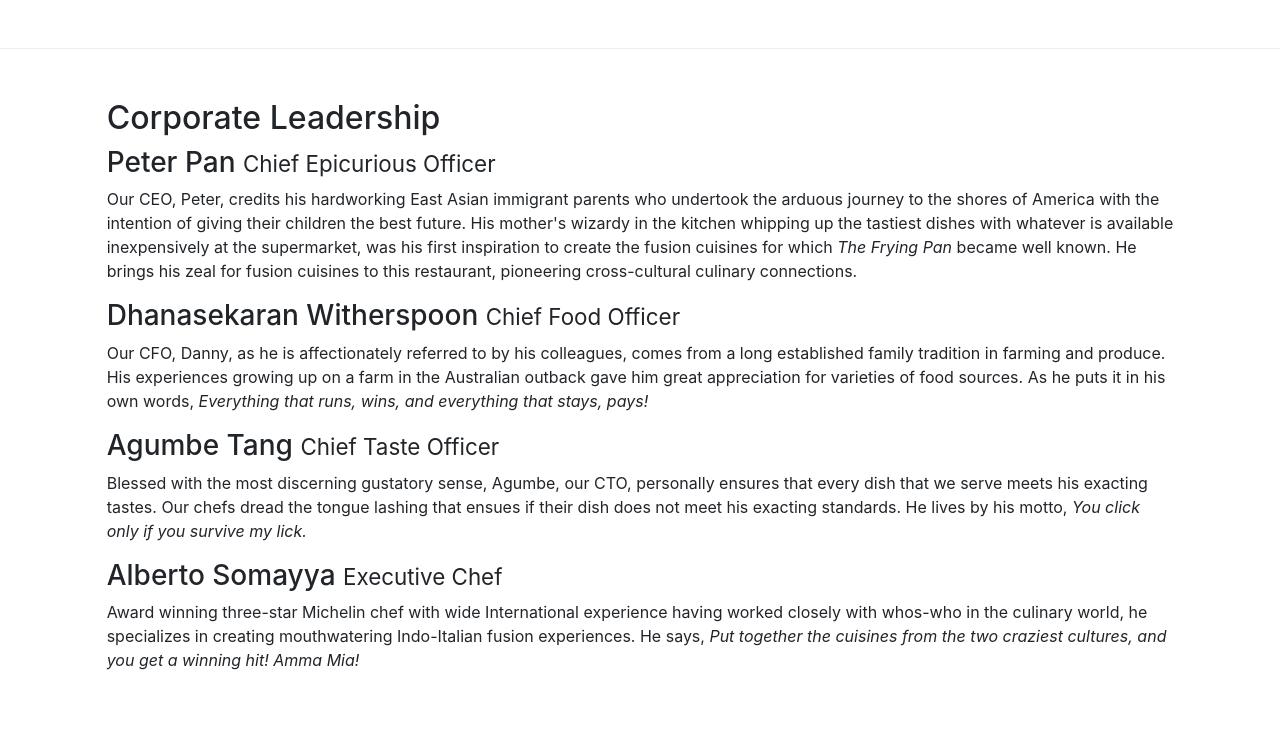
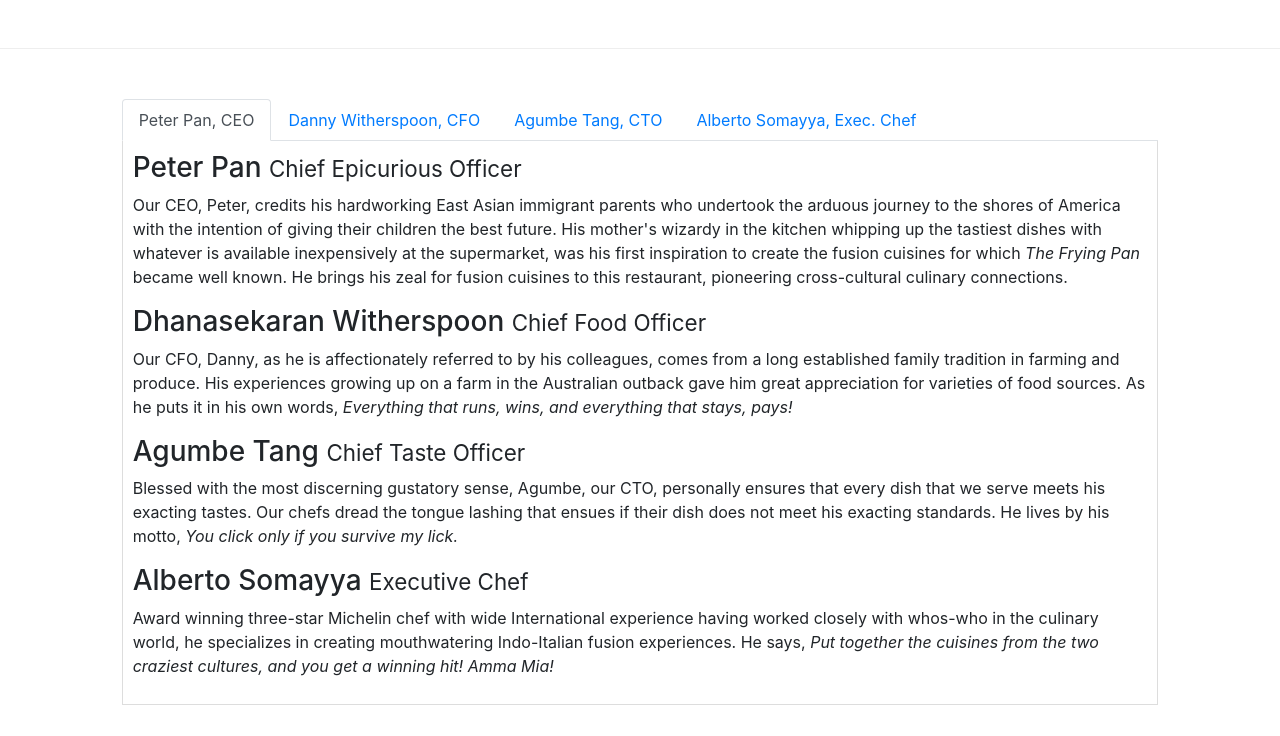
Before and after one commit to hamzaelmorabit/bootstrapCoursera, a website: page aboutus.html in a window 1280 px wide. Shown: the part 1032-1768 px from the top of the page. Drawn offline with nearby package versions, Linux system fonts and the light colour scheme.

Commit message:
JS Tabs navigation

```diff
--- a/aboutus.html
+++ b/aboutus.html
@@ -154,53 +154,93 @@
       </div>
 
       <div class="row row-content col-sm-10 justify-content-center">
-        <div class="">
-          <h2>Corporate Leadership</h2>
+        <div class="col-12">
+          <ul class="nav nav-tabs">
+            <li class="nav-item">
+              <a
+                class="nav-link active"
+                href="#peter"
+                role="tab"
+                data-toggle="tab"
+                >Peter Pan, CEO</a
+              >
+            </li>
+            <li class="nav-item">
+              <a class="nav-link" href="#danny" role="tab" data-toggle="tab"
+                >Danny Witherspoon, CFO</a
+              >
+            </li>
+            <li class="nav-item">
+              <a class="nav-link" href="#agumbe" role="tab" data-toggle="tab"
+                >Agumbe Tang, CTO</a
+              >
+            </li>
+            <li class="nav-item">
+              <a class="nav-link" href="#alberto" role="tab" data-toggle="tab"
+                >Alberto Somayya, Exec. Chef</a
+              >
+            </li>
+          </ul>
+          <div class="tab-content">
+            <div role="tabpanel" role="tabpanel" class="tab-pan fade show active" id="peter">
               <h3>Peter Pan <small>Chief Epicurious Officer</small></h3>
               <p class="d-none d-sm-block">
-            Our CEO, Peter, credits his hardworking East Asian immigrant parents
-            who undertook the arduous journey to the shores of America with the
-            intention of giving their children the best future. His mother's
-            wizardy in the kitchen whipping up the tastiest dishes with whatever
-            is available inexpensively at the supermarket, was his first
-            inspiration to create the fusion cuisines for which
-            <em>The Frying Pan</em> became well known. He brings his zeal for
-            fusion cuisines to this restaurant, pioneering cross-cultural
-            culinary connections.
+                Our CEO, Peter, credits his hardworking East Asian immigrant
+                parents who undertook the arduous journey to the shores of
+                America with the intention of giving their children the best
+                future. His mother's wizardy in the kitchen whipping up the
+                tastiest dishes with whatever is available inexpensively at the
+                supermarket, was his first inspiration to create the fusion
+                cuisines for which
+                <em>The Frying Pan</em> became well known. He brings his zeal
+                for fusion cuisines to this restaurant, pioneering
+                cross-cultural culinary connections.
               </p>
-          <h3>Dhanasekaran Witherspoon <small>Chief Food Officer</small></h3>
+            </div>
+            <div role="tabpanel" class="tab-pan fade show" id="danny">
+              <h3>
+                Dhanasekaran Witherspoon <small>Chief Food Officer</small>
+              </h3>
               <p class="d-none d-sm-block">
                 Our CFO, Danny, as he is affectionately referred to by his
                 colleagues, comes from a long established family tradition in
                 farming and produce. His experiences growing up on a farm in the
-            Australian outback gave him great appreciation for varieties of food
-            sources. As he puts it in his own words,
+                Australian outback gave him great appreciation for varieties of
+                food sources. As he puts it in his own words,
                 <em
-              >Everything that runs, wins, and everything that stays, pays!</em
+                  >Everything that runs, wins, and everything that stays,
+                  pays!</em
                 >
               </p>
+            </div>
+            <div role="tabpanel" class="tab-pan fade show" id="agumbe">
               <h3>Agumbe Tang <small>Chief Taste Officer</small></h3>
               <p class="d-none d-sm-block">
-            Blessed with the most discerning gustatory sense, Agumbe, our CTO,
-            personally ensures that every dish that we serve meets his exacting
-            tastes. Our chefs dread the tongue lashing that ensues if their dish
-            does not meet his exacting standards. He lives by his motto,
+                Blessed with the most discerning gustatory sense, Agumbe, our
+                CTO, personally ensures that every dish that we serve meets his
+                exacting tastes. Our chefs dread the tongue lashing that ensues
+                if their dish does not meet his exacting standards. He lives by
+                his motto,
                 <em>You click only if you survive my lick.</em>
               </p>
+            </div>
+            <div role="tabpanel" class="tab-pan fade show" id="alberto">
               <h3>Alberto Somayya <small>Executive Chef</small></h3>
               <p class="d-none d-sm-block">
                 Award winning three-star Michelin chef with wide International
                 experience having worked closely with whos-who in the culinary
-            world, he specializes in creating mouthwatering Indo-Italian fusion
-            experiences. He says,
+                world, he specializes in creating mouthwatering Indo-Italian
+                fusion experiences. He says,
                 <em
-              >Put together the cuisines from the two craziest cultures, and you
-              get a winning hit! Amma Mia!</em
+                  >Put together the cuisines from the two craziest cultures, and
+                  you get a winning hit! Amma Mia!</em
                 >
               </p>
             </div>
           </div>
-      <div class="row row-content">
+
+      </div>
+      <div  class="row row-content">
         <div class="col-12 col-sm-9">
           <h2>Facts &amp; Figures</h2>
           <div class="table-responsive">
--- a/css/styles.css
+++ b/css/styles.css
@@ -33,3 +33,10 @@ address {
   margin: 0px;
   color: #0f0f0f;
 }
+
+.tab-content {
+  border-left: 1px solid #ddd;
+  border-right: 1px solid #ddd;
+  border-bottom: 1px solid #ddd;
+  padding: 10px;
+}
```
Also changed, not shown: 2 other files. Lines whose indentation alone changed are shown as unchanged.
